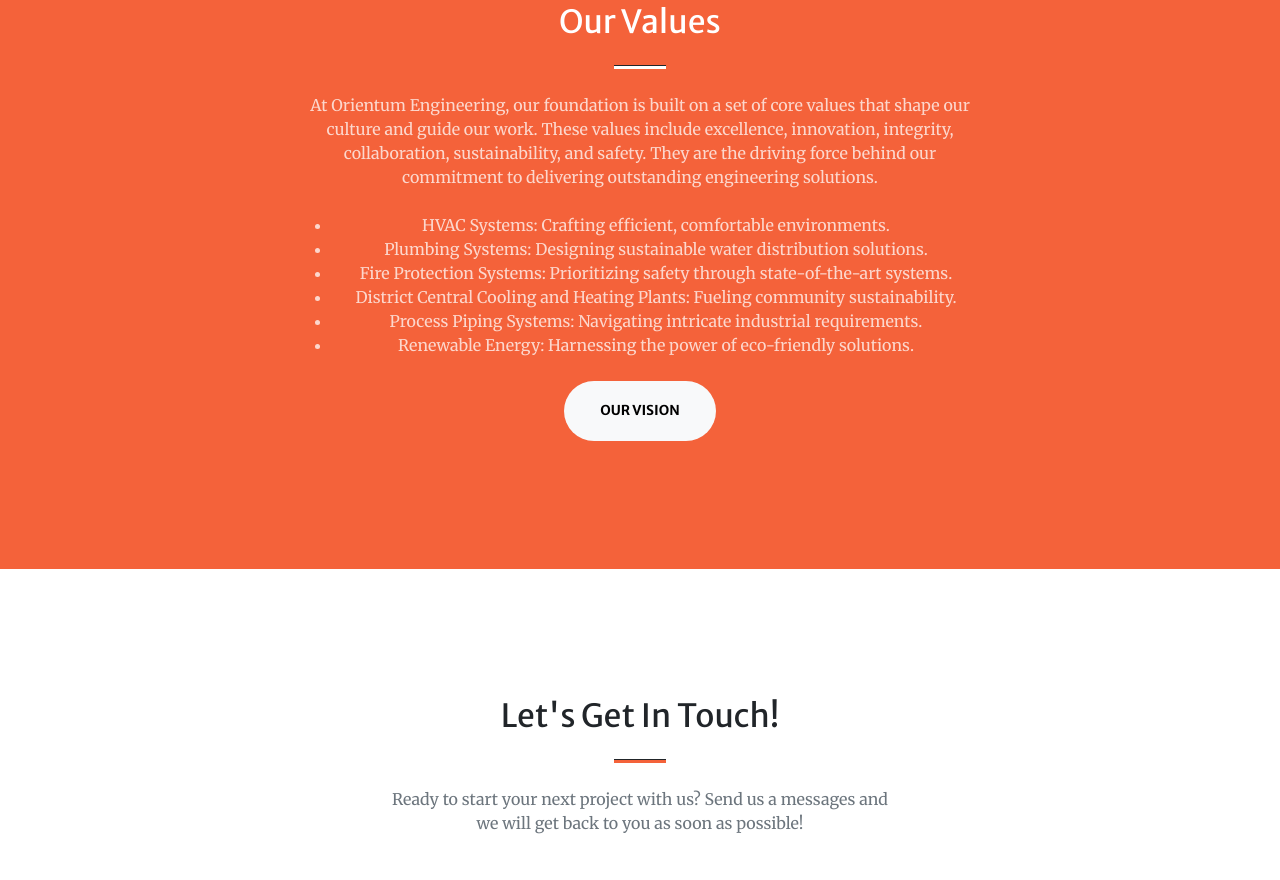
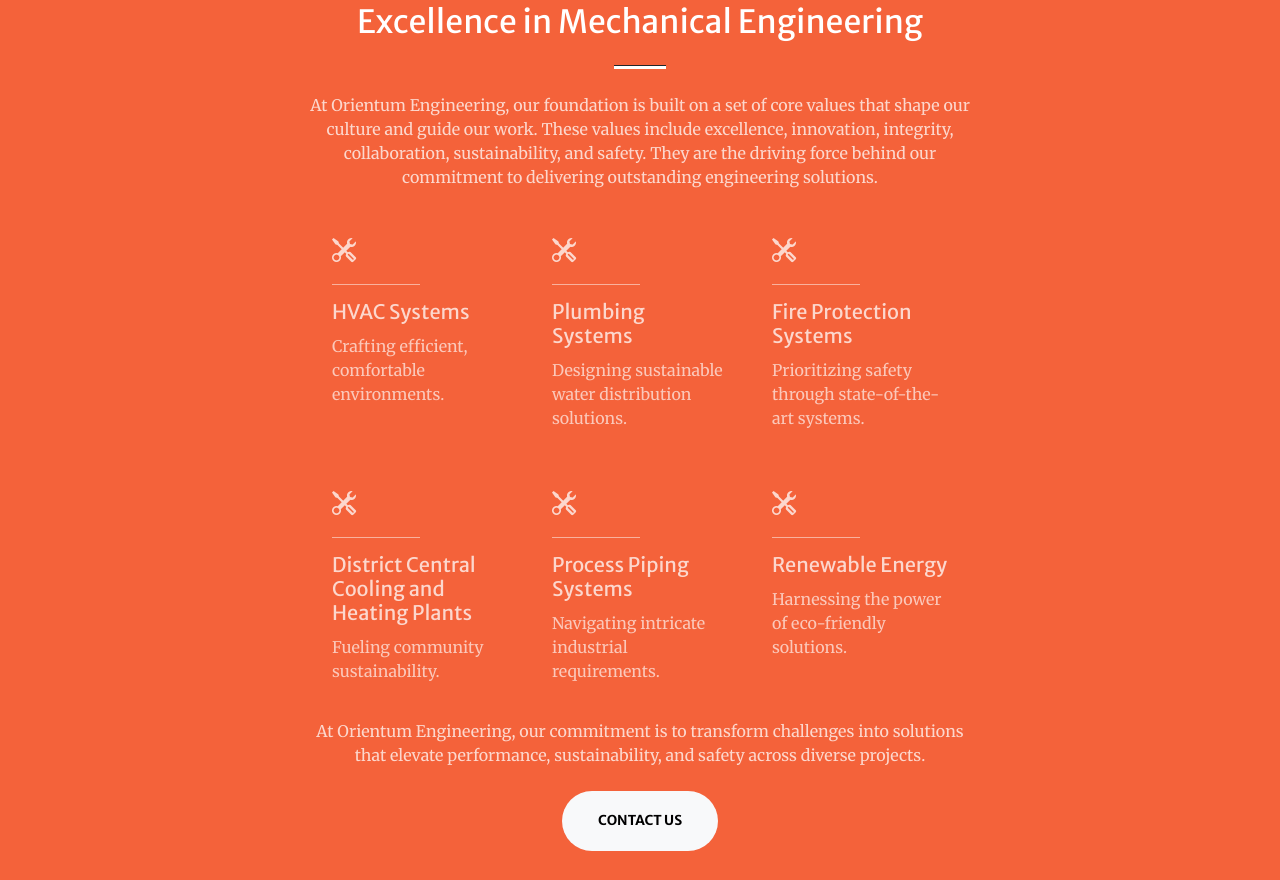
Before and after one commit to OmariOmar1/basim, a plain HTML site: page section1.html in a window 1280 px wide. Shown: the part 925-1805 px from the top of the page. Drawn offline with nearby package versions, Linux system fonts and the light colour scheme; some packages are replaced by stand-ins of ours; a script that the page names is missing.

Commit message:
Fixing Style for section1 and fixed hrefs

```diff
--- a/css/section1.css
+++ b/css/section1.css
@@ -5,3 +5,38 @@
     background-attachment: scroll;
     background-size: cover;
 }
+
+.section-point {
+    border-radius: 15px;
+    display: flex;
+    gap: 10px;
+    flex-direction: column;
+    padding: 20px;
+    text-align: left;
+    z-index: 2;
+    transition: .3s;
+}
+
+.section-point p,
+.section-point h5{
+    margin: 0;
+}
+
+.section-point p{
+    color:  rgba(255, 255, 255, 0.65);
+}
+
+.section-point:hover{
+    transform: translate(0, -15px);
+    background: rgba(255,255,255,0.1);
+    box-shadow: 0 12px 20px 0 rgba(0,0,0,0.03);
+    z-index: 99;
+}
+
+.section-point i{
+    font-size: 24px;
+    border-bottom: 1px solid rgba(255, 255, 255, 0.5);
+    width: 50%;
+    padding-bottom: 15px;
+    margin-bottom: 5px;
+}
--- a/section1.html
+++ b/section1.html
@@ -29,45 +29,83 @@
                         <hr class="divider" />
                     </div>
                     <div class="col-lg-8 align-self-baseline">
-                        <p class="text-white-75 mb-5">At Orientum Engineering, our team of skilled professionals specializes in delivering innovative designs for a range of essential systems. From HVAC and plumbing to renewable energy and security solutions, our meticulous approach ensures each project is thoughtfully crafted. We excel in:</p>
-                        <ul class="text-white-75 mb-5">
-                            <li>HVAC Systems: Crafting efficient, comfortable environments.</li>
-                            <li>Plumbing Systems: Designing sustainable water distribution solutions.</li>
-                            <li>Fire Protection Systems: Prioritizing safety through state-of-the-art systems.</li>
-                            <li>District Central Cooling and Heating Plants: Fueling community sustainability.</li>
-                            <li>Process Piping Systems: Navigating intricate industrial requirements.</li>
-                            <li>Renewable Energy: Harnessing the power of eco-friendly solutions.</li>
-                        </ul>
-                        <a class="btn btn-primary btn-xl" href="#">Our Values</a><!--todo: add href-->
+                        <p class="text-white-75 mb-5">At Orientum Engineering, our team of skilled professionals specializes in delivering innovative designs for a range of essential systems. From HVAC and plumbing to renewable energy and security solutions, our meticulous approach ensures each project is thoughtfully crafted.</p>
+                        <a class="btn btn-primary btn-xl" href="#excellence">Discover Our Excellence</a>
                     </div>
                 </div>
             </div>
         </header>
         <!-- About-->
-        <section class="page-section bg-primary" id="about">
-            <div class="container px-4 px-lg-5">
+        <section class="page-section bg-primary">
+            <div class="container px-4 px-lg-5" id="excellence">
                 <div class="row gx-4 gx-lg-5 justify-content-center">
                     <div class="col-lg-8 text-center">
-                        <h2 class="text-white mt-0">Our Values</h2>
+                        <h2 class="text-white mt-0">Excellence in Mechanical Engineering</h2>
                         <hr class="divider divider-light" />
                         <p class="text-white-75 mb-4">At Orientum Engineering, our foundation is built on a set of core values that shape our culture and guide our work. These values include excellence, innovation, integrity, collaboration, sustainability, and safety. They are the driving force behind our commitment to delivering outstanding engineering solutions.</p>
-                        <ul class="text-white-75 mb-4">
-                            <li>HVAC Systems: Crafting efficient, comfortable environments.</li>
-                            <li>Plumbing Systems: Designing sustainable water distribution solutions.</li>
-                            <li>Fire Protection Systems: Prioritizing safety through state-of-the-art systems.</li>
-                            <li>District Central Cooling and Heating Plants: Fueling community sustainability.</li>
-                            <li>Process Piping Systems: Navigating intricate industrial requirements.</li>
-                            <li>Renewable Energy: Harnessing the power of eco-friendly solutions.</li>
-                        </ul>
-                        <a class="btn btn-light btn-xl" href="#vision">Our Vision</a>
+                        <div class="container">
+                            <div class="text-white-75 mb-4 section-points-container row gx-1 gy-3 align-items-stretch">
+                                <div class="col-lg-4 col-sm-12">
+                                    <div class="section-point">
+                                        <i class="bi bi-tools"></i>
+                                        <h5>HVAC Systems</h5>
+                                        <p>Crafting efficient, comfortable environments.</p>
+                                    </div>
+                                </div>
+
+                                <div class="col-lg-4 col-sm-12">
+                                    <div class="section-point">
+                                        <i class="bi bi-tools"></i>
+                                        <h5>Plumbing Systems</h5>
+                                        <p>Designing sustainable water distribution solutions.</p>
+                                    </div>
+                                </div>
+
+                                <div class="col-lg-4 col-sm-12">
+                                    <div class="section-point">
+                                        <i class="bi bi-tools"></i>
+                                        <h5>Fire Protection Systems</h5>
+                                        <p>Prioritizing safety through state-of-the-art systems.</p>
+                                    </div>
+                                </div>
+
+                                <div class="col-lg-4 col-sm-12">
+                                    <div class="section-point">
+                                        <i class="bi bi-tools"></i>
+                                        <h5>District Central Cooling and Heating Plants</h5>
+                                        <p>Fueling community sustainability.</p>
+                                    </div>
+                                </div>
+
+                                <div class="col-lg-4 col-sm-12">
+                                    <div class="section-point">
+                                        <i class="bi bi-tools"></i>
+                                        <h5>Process Piping Systems</h5>
+                                        <p>Navigating intricate industrial requirements.</p>
+                                    </div>
+                                </div>
+
+                                <div class="col-lg-4 col-sm-12">
+                                    <div class="section-point">
+                                        <i class="bi bi-tools"></i>
+                                        <h5>Renewable Energy</h5>
+                                        <p>Harnessing the power of eco-friendly solutions.</p>
+                                    </div>
+                                </div>
+
+                                <div class="col-12">At Orientum Engineering, our commitment is to transform challenges into solutions that elevate performance, sustainability, and safety across diverse projects.</div>
+
+                            </div>
+                        </div>
+                        <a class="btn btn-light btn-xl" href="#contact">Contact Us</a>
                     </div>
                 </div>
             </div>
         </section>
 
         <!-- Contact-->
-        <section class="page-section" id="contact">
-            <div class="container px-4 px-lg-5">
+        <section class="page-section">
+            <div class="container px-4 px-lg-5" id="contact">
                 <div class="row gx-4 gx-lg-5 justify-content-center">
                     <div class="col-lg-8 col-xl-6 text-center">
                         <h2 class="mt-0">Let's Get In Touch!</h2>
@@ -75,7 +113,7 @@
                         <p class="text-muted mb-5">Ready to start your next project with us? Send us a messages and we will get back to you as soon as possible!</p>
                     </div>
                 </div>
-                <div class="row gx-4 gx-lg-5 justify-content-center mb-5">
+                <div class="row gx-4 gx-lg-5 justify-content-center mb-3">
                     <div class="col-lg-6">
                         <!-- * * * * * * * * * * * * * * *-->
                         <!-- * * SB Forms Contact Form * *-->
```
